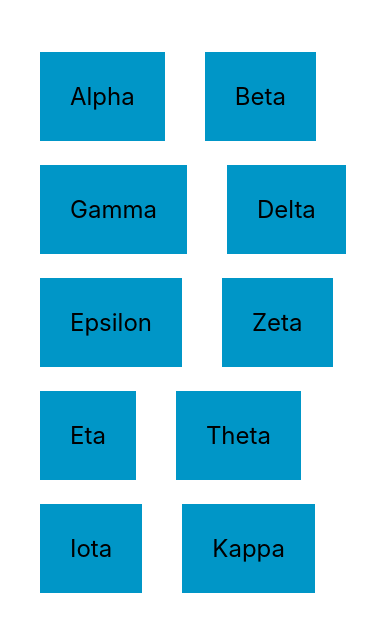
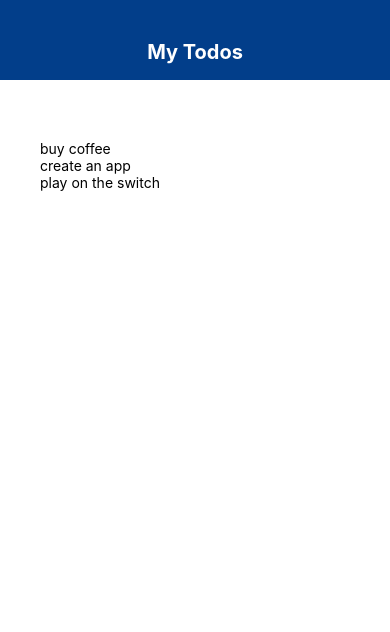
Before and after one commit to luvgangwani/react-native-basics, a React Native app: screen / in a window 390 px wide. Shown: the top 632 px of the page. Built offline with nearby package versions, Linux system fonts and the light colour scheme.

Commit message:
Lesson 9 - Todo App - Part 1 - Layout

```diff
--- a/App.js
+++ b/App.js
@@ -1,40 +1,31 @@
 import { StatusBar } from 'expo-status-bar';
 import React, { useState } from 'react';
-import { FlatList, StyleSheet, Text, TouchableOpacity, View } from 'react-native';
+import { FlatList, StyleSheet, Text, View } from 'react-native';
+import Header from './components/header';
 
 // In flat lists items not all the items are loaded at once. They are loaded as we scroll through the list (lazy loading)
 // Specify a differently named key property (default is "key", in this case "id") using the keyExtractor prop
 // We can adjust the items in grids using the numColumns prop
 
 export default function App() {
-  const [people, setPeople] = useState([
-    {name: 'Alpha', id: '1'},
-    {name: 'Beta', id: '2'},
-    {name: 'Gamma', id: '3'},
-    {name: 'Delta', id: '4'},
-    {name: 'Epsilon', id: '5'},
-    {name: 'Zeta', id: '6'},
-    {name: 'Eta', id: '7'},
-    {name: 'Theta', id: '8'},
-    {name: 'Iota', id: '9'},
-    {name: 'Kappa', id: '10'},
-  ]);
-
-  const pressHandler = (itemId) => {
-    setPeople((prevPeople) => prevPeople.filter(({ id }) => id != itemId));
-  }
+  const [todos, setTodos] = useState([
+    {text: 'buy coffee', key: '1'},
+    {text: 'create an app', key: '2'},
+    {text: 'play on the switch', key: '3'},
+  ])
 
   return (
     <View style={styles.container}>
-      <FlatList
-        numColumns={2}
-        keyExtractor={(item) => item.id}
-        data={people}
-        renderItem={({ item }) => (
-          <TouchableOpacity onPress={() => pressHandler(item.id)}>
-            <Text style={styles.eachPerson}>{ item.name }</Text>
-          </TouchableOpacity>
-        )} />
+      <Header />
+      <View style={styles.content}>
+        {/* todo form */}
+        <View style={styles.list}>
+          <FlatList
+            data={todos}
+            renderItem={({ item }) => <Text>{item.text}</Text>}
+          />
+        </View>
+      </View>
       <StatusBar style="auto" />
     </View>
   );
@@ -44,16 +35,11 @@
   container: {
     flex: 1,
     backgroundColor: '#fff',
-    paddingTop: 40,
-    paddingHorizontal: 20,
-    // alignItems: 'center',
-    // justifyContent: 'center',
   },
-  eachPerson: {
-    backgroundColor: '#0096c7',
-    marginVertical: 12,
-    padding: 30,
-    fontSize: 24,
-    marginHorizontal: 20,
+  content: {
+    padding: 40,
   },
+  list: {
+    marginTop: 20
+  }
 });
--- /dev/null
+++ b/components/header.js
@@ -0,0 +1,25 @@
+import React from 'react';
+import { StyleSheet, Text, View } from 'react-native';
+
+
+export default function Header() {
+    return (
+        <View style={styles.header}>
+            <Text style={styles.title}>My Todos</Text>
+        </View>
+    )
+};
+
+const styles = StyleSheet.create({
+    header: {
+        height: 80,
+        padding: 40,
+        backgroundColor: '#023e8a',
+    },
+    title: {
+        textAlign: 'center',
+        fontSize: 20,
+        fontWeight: 'bold',
+        color: '#ffffff',
+    }
+});
```
